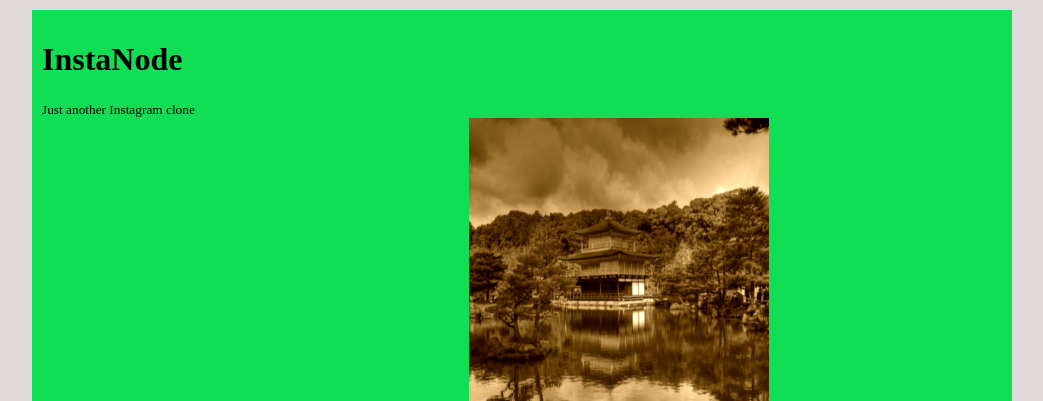
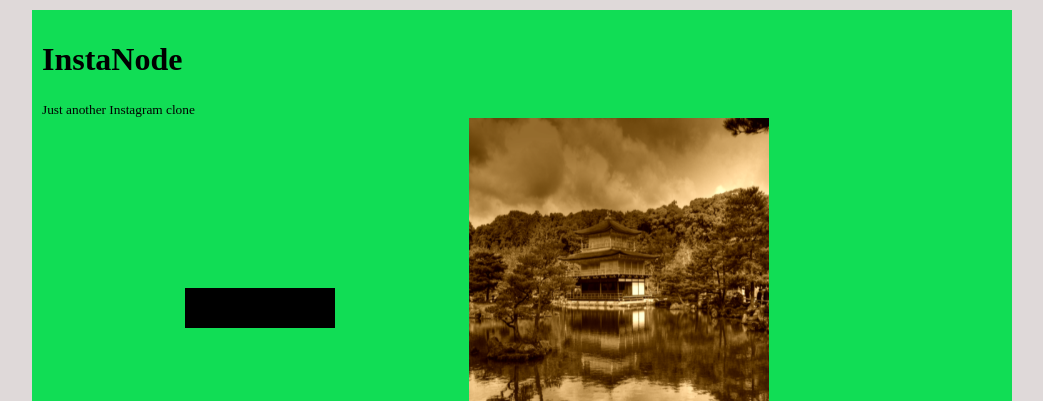
Before and after one commit to rotespferd/InstaNode, a plain HTML site: page index.html in a window 1280 px wide. Shown: the top 401 px of the page, without its empty margins (118-1161 px from the left). Drawn offline with Linux system fonts and the light colour scheme.

Commit message:
Ad js-File for the arrow-canvas.

```diff
--- /dev/null
+++ b/assets/js/canvas.js
@@ -0,0 +1,7 @@
+var canvas = document.getElementById("arrow");
+var ctx = canvas.getContext("2d");
+
+var c_width = 300;
+var c_height = 300;
+
+ctx.fillRect(20, (c_height/2)+20, (c_width/2), 40);
--- a/index.html
+++ b/index.html
@@ -1,7 +1,10 @@
 <!DOCTYPE html>
 <html>
 	<head>
+		<meta http-equiv="Content-Type" content="text/html; charset=utf-8" />
+
 		<title>InstaNode</title>
+
 		<link rel="stylesheet" href="assets/css/screen.css" title="Screen Style" type="text/css" media="screen">
 	</head>
 	<body>
@@ -21,5 +24,8 @@
 				</div>
 			</footer>
 		</div>
+
+		<!-- JS Import - always at the bottom! -->
+		<script type="text/javascript" src="assets/js/canvas.js"></script>
 	</body>
 </html>
```
